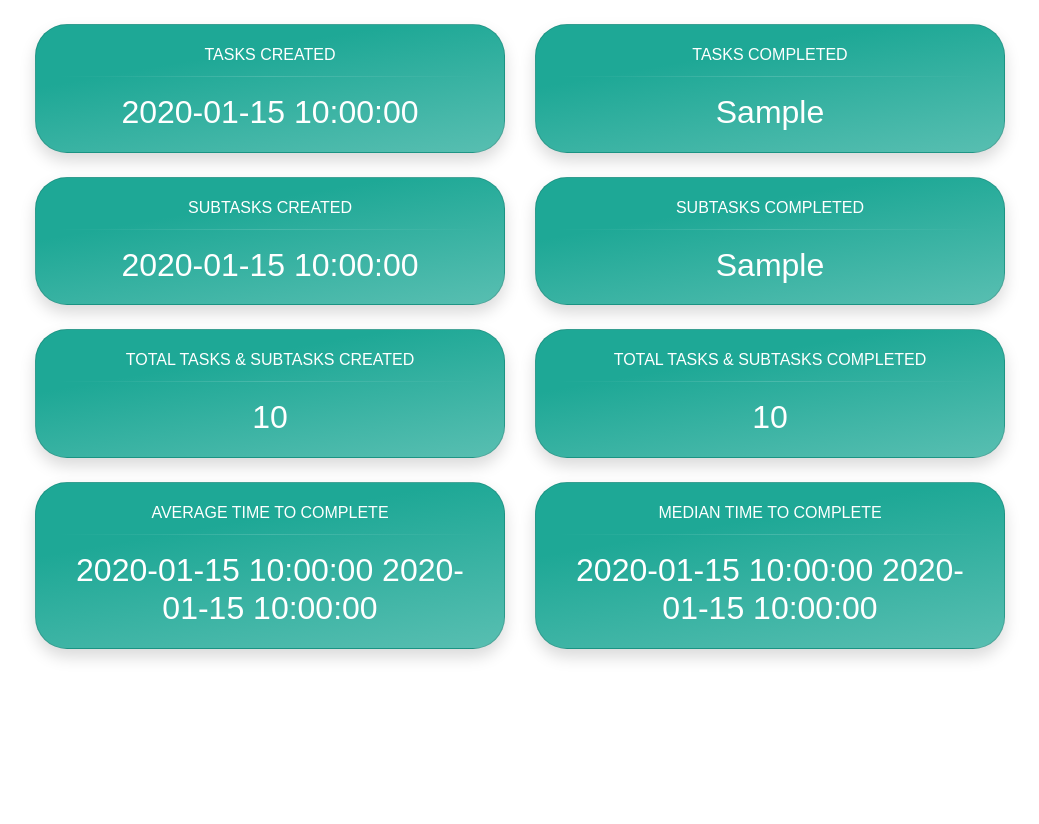
After one commit to pnilan/dailyplan_app, a Flask app: template dailyplan/templates/insights/insights.html in a window 1280 px wide. The commit adds this page. Shown: the whole page, without its empty margins (120-1159 px from the left). Run offline with Flask 2, Linux system fonts and the light colour scheme; the template is opened without the code that fills it: most values are stand-ins (such as "Sample title", 1, 10 or a date in 2020); parts of the project's set-up code (start-up, migrations or seed data) failed here and were passed over; some libraries are stand-ins or nearby versions.

Commit message:
added user insights functionality

```diff
--- a/dailyplan/__init__.py
+++ b/dailyplan/__init__.py
@@ -35,6 +35,9 @@ def create_app(test_config=None):
 	from . import subtask
 	app.register_blueprint(subtask.bp)
 
+	from . import insights
+	app.register_blueprint(insights.bp)
+
 	@app.errorhandler(404)
 	def not_found(e):
 		return render_template('404.html')
--- a/dailyplan/static/style.css
+++ b/dailyplan/static/style.css
@@ -274,3 +274,18 @@ textarea {
 .empty-border {
   padding: 1rem;
 }
+
+.card-insights {
+  border-radius: 2rem;
+  background-image: linear-gradient(170deg, var(--persiangreen) 30%, var(--white) 300%);
+  color: var(--white);
+}
+
+.hr-card {
+  margin-top: 0;
+  margin-bottom: 1rem;
+  border: none;
+  height: 1px;
+  background: -webkit-gradient(linear, 0 0, 100% 0, from(transparent), to(transparent), color-stop(50%, white));
+  opacity: 0.15;
+}
--- a/dailyplan/templates/base.html
+++ b/dailyplan/templates/base.html
@@ -53,7 +53,7 @@
 		        		<a class="nav-link dropdown-toggle nav-links" href="#" id="navbarDropdown" role="button" data-toggle="dropdown" aria-haspopup="true" aria-expanded="false">{{ g.user['name'] }}</a>
 		        		<div class="dropdown-menu" aria-labelledby="navbarDropdown">
 		          		<a class="dropdown-item" href="#usersettings" data-toggle="modal" data-target="#user_settings_modal">Settings</a>
-		          		<a class="dropdown-item" href="#">Insights</a>
+		          		<a class="dropdown-item" href="{{ url_for('insights.insights') }}">Insights</a>
 		          		<div class="dropdown-divider"></div>
 		          		<a class="dropdown-item" href="{{ url_for('auth.logout') }}">Sign out</a>
 		         		</div>
--- /dev/null
+++ b/dailyplan/templates/insights/insights.html
@@ -0,0 +1,122 @@
+{% extends 'base.html' %}
+
+
+
+{% block header %}
+	<div class="container text-center">
+	  <div class="row mt-4">
+	  	<div class="col my-auto">
+	  		<h1 class="">Insights</h1>
+	  	</div>
+	  </div>
+	  <hr class="hr" style="margin-bottom:0;"/>
+	</div>
+
+{% endblock %}
+
+{% block content %}
+
+	<div class="container text-center">
+
+		<div class="row row-cols-1 row-cols-md-2 row-cols-lg-3 g-3 mt-4">
+		  <div class="col">
+		    <div class="card card-insights shadow">
+		      <div class="card-body">
+		        <h6 class="card-title">TASKS CREATED</h6>
+		        <hr class="hr-card">
+		        <h2 class="card-text">
+		          {{ tasks_created }}
+		        </h2>
+		      </div>
+		    </div>
+		  </div>
+		  <div class="col">
+		    <div class="card card-insights shadow">
+		      <div class="card-body">
+		        <h6 class="card-title">TASKS COMPLETED</h6>
+		        <hr class="hr-card">
+		        <h2 class="card-text">
+		          {{ tasks_completed }}
+		        </h2>
+		      </div>
+		    </div>
+		  </div>
+		</div>
+
+		<div class="row row-cols-1 row-cols-md-2 row-cols-lg-3 g-3 mt-4">
+		  <div class="col">
+		    <div class="card card-insights shadow">
+		      <div class="card-body">
+		        <h6 class="card-title">SUBTASKS CREATED</h6>
+		        <hr class="hr-card">
+		        <h2 class="card-text">
+		          {{ subtasks_created }}
+		        </h2>
+		      </div>
+		    </div>
+		  </div>
+		  <div class="col">
+		    <div class="card card-insights shadow">
+		      <div class="card-body">
+		        <h6 class="card-title">SUBTASKS COMPLETED</h6>
+		        <hr class="hr-card">
+		        <h2 class="card-text">
+		          {{ subtasks_completed }}
+		        </h2>
+		      </div>
+		    </div>
+		  </div>
+		</div>
+
+		<div class="row row-cols-1 row-cols-md-2 row-cols-lg-3 g-3 mt-4">
+		  <div class="col">
+		    <div class="card card-insights shadow">
+		      <div class="card-body">
+		        <h6 class="card-title">TOTAL TASKS & SUBTASKS CREATED</h6>
+		        <hr class="hr-card">
+		        <h2 class="card-text">
+		          {{ sum_tasks }}
+		        </h2>
+		      </div>
+		    </div>
+		  </div>
+		  <div class="col">
+		    <div class="card card-insights shadow">
+		      <div class="card-body">
+		        <h6 class="card-title">TOTAL TASKS & SUBTASKS COMPLETED</h6>
+		        <hr class="hr-card">
+		        <h2 class="card-text">
+		          {{ sum_tasks_completed }}
+		        </h2>
+		      </div>
+		    </div>
+		  </div>
+		</div>
+
+		<div class="row row-cols-1 row-cols-md-2 row-cols-lg-3 g-3 mt-4">
+		  <div class="col">
+		    <div class="card card-insights shadow">
+		      <div class="card-body">
+		        <h6 class="card-title">AVERAGE TIME TO COMPLETE</h6>
+		        <hr class="hr-card">
+		        <h2 class="card-text">
+					{{ average_time }} {{ avg_time_unit }}
+		        </h2>
+		      </div>
+		    </div>
+		  </div>
+		  <div class="col">
+		    <div class="card card-insights shadow">
+		      <div class="card-body">
+		        <h6 class="card-title">MEDIAN TIME TO COMPLETE</h6>
+		        <hr class="hr-card">
+		        <h2 class="card-text">
+		        	{{ median_time }} {{ med_time_unit }}
+		        </h2>
+		      </div>
+		    </div>
+		  </div>
+		</div>
+	</div>
+
+{% endblock %}
```
Also changed, not shown: dailyplan/insights.py (added, +138 -0 lines).
